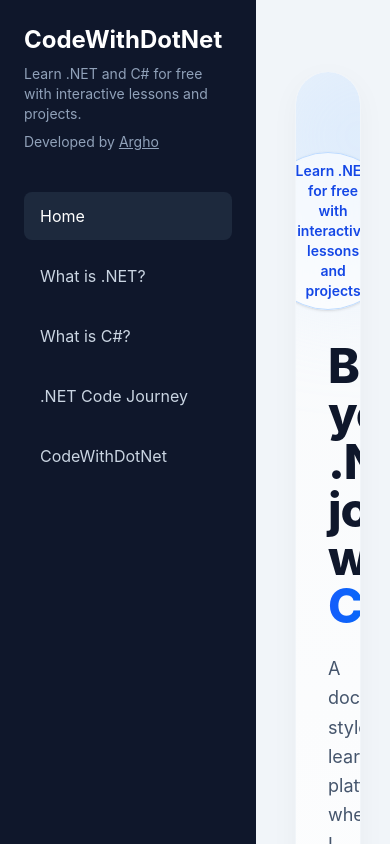
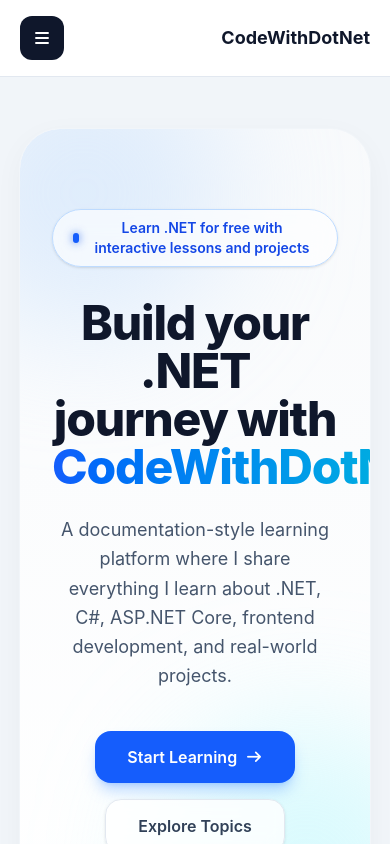
Before and after one commit to ArghoPH/codewithdotnet, a Vue app: page / in a window 390 px wide. Built offline with nearby package versions, Linux system fonts and the light colour scheme.

Commit message:
Create responsive mobile sidebar

```diff
--- a/src/App.vue
+++ b/src/App.vue
@@ -1,21 +1,48 @@
 <script setup>
+import { ref } from 'vue'
 import { RouterView } from 'vue-router'
 import Sidebar from './components/Sidebar.vue'
+
+const isSidebarOpen = ref(false)
 </script>
 
 <template>
-  <div class="flex h-screen overflow-hidden">
+  <div class="flex h-screen overflow-hidden bg-slate-100">
+
+    <!-- Mobile Overlay -->
+    <div v-if="isSidebarOpen" class="fixed inset-0 z-40 bg-black/50 lg:hidden" @click="isSidebarOpen = false"></div>
 
     <!-- Sidebar -->
-    <aside class="h-screen overflow-y-auto">
+    <aside :class="[
+      'fixed left-0 top-0 z-50 h-screen w-72 transform overflow-y-auto transition-transform duration-300 lg:static lg:translate-x-0',
+      isSidebarOpen ? 'translate-x-0' : '-translate-x-full'
+    ]">
       <Sidebar />
     </aside>
 
-    <!-- Main Content -->
-    <main class="flex-1 overflow-y-auto bg-slate-100 p-10">
-      <div class="mx-auto max-w-6xl">
-        <RouterView />
+    <!-- Main -->
+    <main class="flex-1 overflow-y-auto">
+
+      <!-- Mobile Navbar -->
+      <div
+        class="sticky top-0 z-30 flex items-center justify-between border-b border-slate-200 bg-white px-5 py-4 lg:hidden">
+        <button class="flex h-11 w-11 items-center justify-center rounded-xl bg-slate-900 text-white"
+          @click="isSidebarOpen = true">
+          <i class="fa-solid fa-bars"></i>
+        </button>
+
+        <h1 class="text-lg font-bold text-slate-900">
+          CodeWithDotNet
+        </h1>
       </div>
+
+      <!-- Content -->
+      <div class="p-5 lg:p-10">
+        <div class="mx-auto max-w-6xl">
+          <RouterView />
+        </div>
+      </div>
+
     </main>
 
   </div>
```
